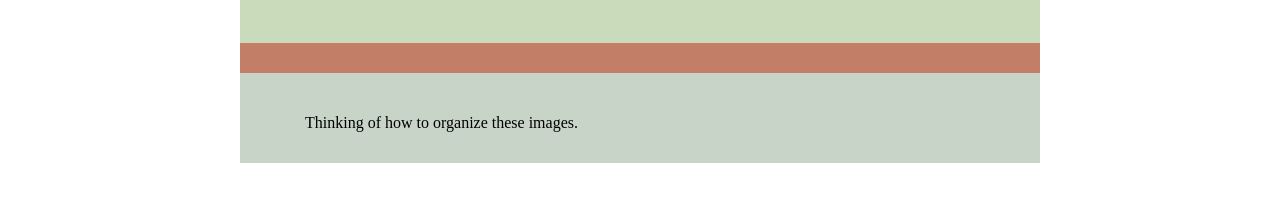
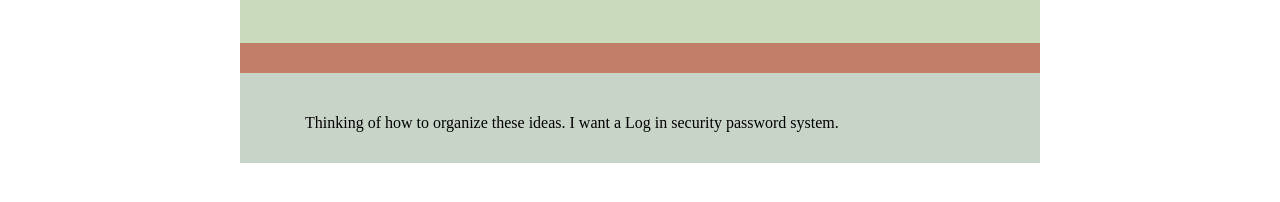
Before and after one commit to Binc-org/b.org, a plain HTML site: page index.html in a window 1280 px wide. Shown: the part 212-414 px from the top of the page. Drawn offline with Linux system fonts and the light colour scheme.

Commit message:
Update index.html

```diff
--- a/index.html
+++ b/index.html
@@ -20,7 +20,8 @@
            </p>
       </div>
       <div class="content">
-         <p>Thinking of how to organize these images.
+         <p>Thinking of how to organize these ideas.
+           I want a Log in security password system.
         </p>
       </div>
    </div>
```
